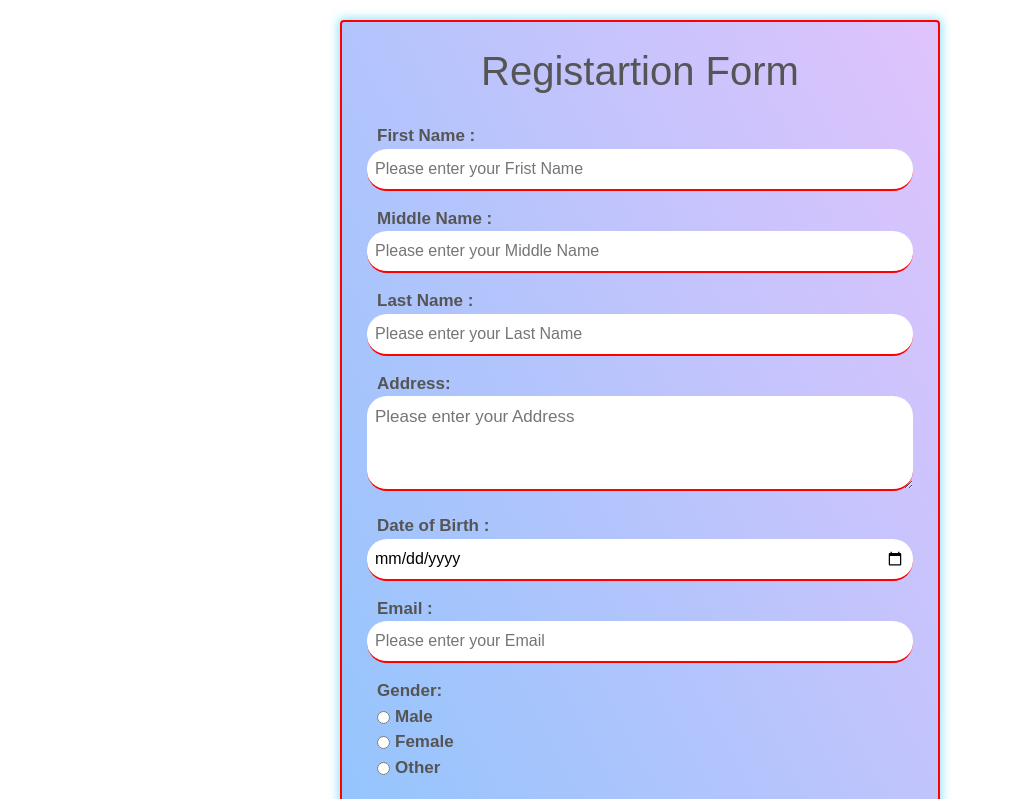
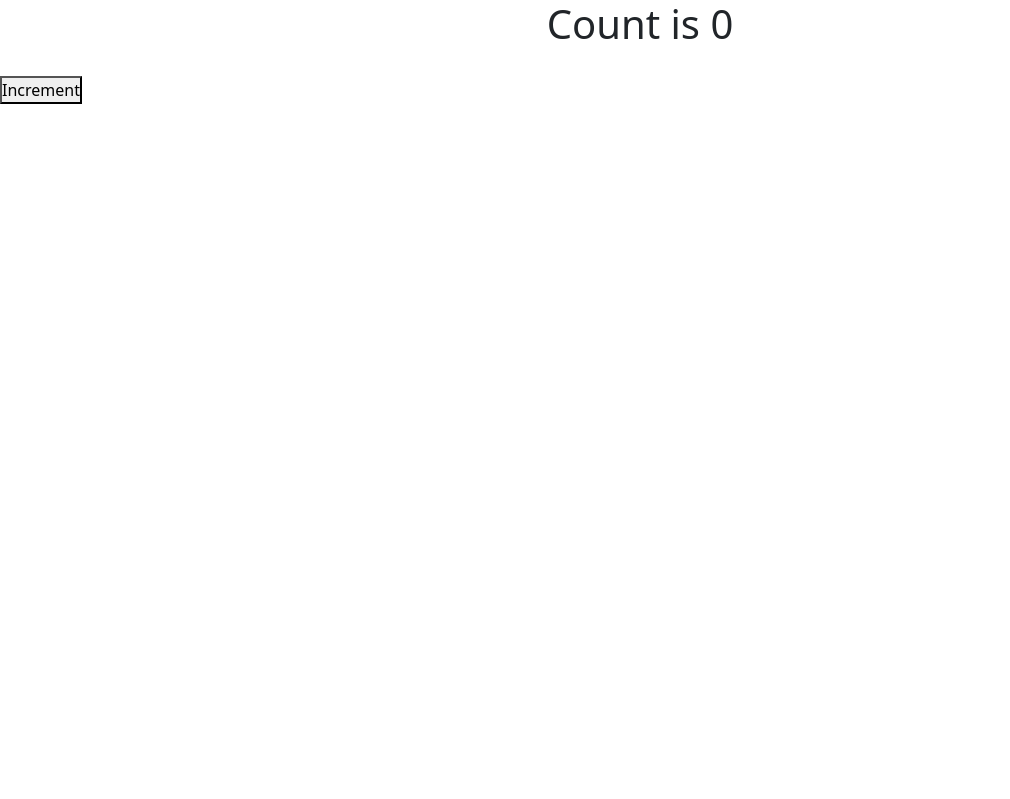
Before and after one commit to banti377/React, a React (Vite) app in the folder vite-project/: page / in a window 1280 px wide. Shown: the top 799 px of the page, without its empty margins (0-1010 px from the left). Built offline with nearby package versions, Linux system fonts and the light colour scheme.

Commit message:
add data

```diff
--- a/vite-project/src/18.Redux/App2.jsx
+++ b/vite-project/src/18.Redux/App2.jsx
@@ -1,9 +1,16 @@
 import React from 'react'
+
+import { Provider } from 'react-redux'
+import CountCom from './CountCom'
+import { store } from './Redux/redux'
+
 
 export default function App2() {
     return (
         <>
-
+            <Provider store={store}>
+                <CountCom />
+            </Provider>
         </>
     )
 }
--- a/vite-project/src/18.Redux/CountCom.jsx
+++ b/vite-project/src/18.Redux/CountCom.jsx
@@ -0,0 +1,25 @@
+import React from 'react'
+import { connect } from "react-redux"
+import { add } from "./Redux/Count/countAction"
+
+function CountCom(props) {
+    return (
+        <>
+            <h1>Count is {props.count}</h1>
+            <button onClick={() => props.add()}>Increment</button>
+        </>
+    )
+}
+
+
+const toStatetoProps = (state) => {
+    return {
+        count: state.x,
+    }
+}
+
+const toDispatchToProps = (dispatch) => {
+    return { add: () => dispatch(add()) }
+}
+
+export default connect(toStatetoProps, toDispatchToProps)(CountCom);
--- /dev/null
+++ b/vite-project/src/18.Redux/Redux/Count/countAction.js
@@ -0,0 +1,7 @@
+import { INC } from "./constant"
+
+export const add = () => {
+    return {
+        type: INC
+    }
+}
--- a/vite-project/src/18.Redux/redux.js
+++ b/vite-project/src/18.Redux/Redux/redux.js
@@ -1,4 +1,4 @@
 import { createStore } from "redux"
 import { countReducer } from "./Count/countReducer"
 
-const store = createStore(countReducer)
+export const store = createStore(countReducer)
--- a/vite-project/src/App.jsx
+++ b/vite-project/src/App.jsx
@@ -11,13 +11,15 @@ import MultipleInputCom from './9.input/MultipleInputCom';
 import MultipleInputTask from './9.input/MultipleInputTask';
 import RegForm from './9.input/RegForm';
 import StopWatch from './stopwatch/StopWatch';
+import App2 from './18.Redux/App2';
 
 
 function App() {
   return (
     <div>
+      <App2 />
       {/* <StopWatch /> */}
-      <RegForm />
+      {/* <RegForm /> */}
       {/* <MultipleInputTask /> */}
       {/* <MultipleInputCom /> */}
       {/* <InputTask /> */}
```
Also changed, not shown: vite-project/src/18.Redux/Count/countAction.js (deleted), vite-project/src/18.Redux/Redux/Count/constant.js (renamed from vite-project/src/18.Redux/Count/constant.js), vite-project/src/18.Redux/Redux/Count/countReducer.js (renamed from vite-project/src/18.Redux/Count/countReducer.js).
